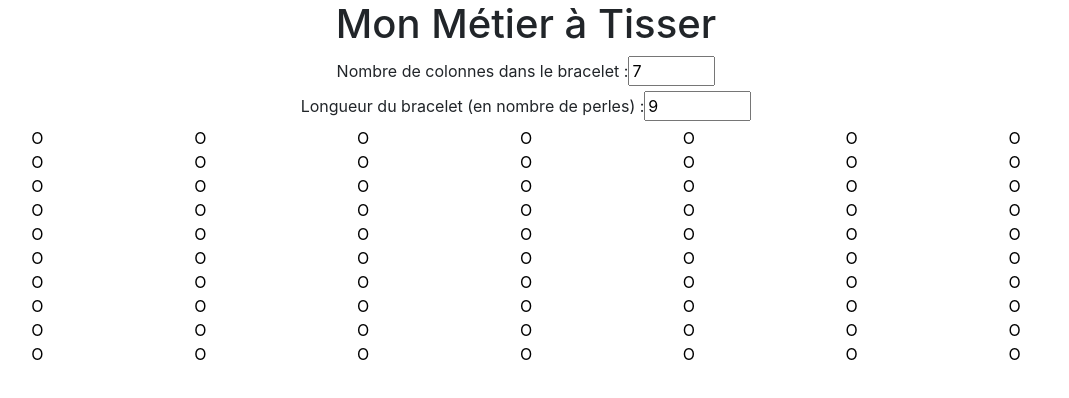
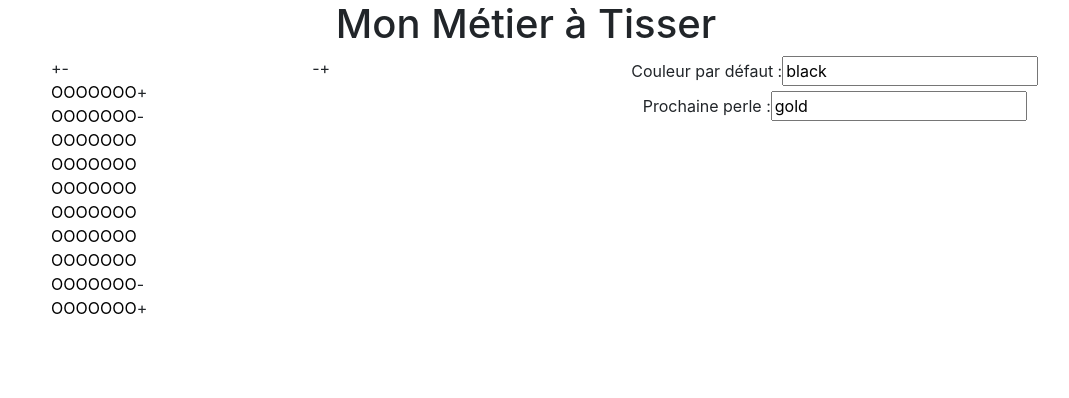
Before and after one commit to FabienLebas/mon-metier-a-tisser, a React (Create React App) app: page / in a window 1280 px wide. Shown: the top 398 px of the page, without its empty margins (114-1183 px from the left). Built offline with nearby package versions, Linux system fonts and the light colour scheme.

Commit message:
I can add and remove line by line with icons

```diff
--- a/package.json
+++ b/package.json
@@ -9,6 +9,7 @@
     "bootstrap": "^4.4.1",
     "react": "^16.12.0",
     "react-bootstrap": "^1.0.0-beta.16",
+    "react-color": "^2.18.0",
     "react-dom": "^16.12.0",
     "react-scripts": "3.3.0"
   },
--- a/public/index.html
+++ b/public/index.html
@@ -30,6 +30,8 @@
       integrity="sha384-Vkoo8x4CGsO3+Hhxv8T/Q5PaXtkKtu6ug5TOeNV6gBiFeWPGFN9MuhOf23Q9Ifjh"
       crossorigin="anonymous"
     />
+    <!--Font Awesome -->
+    <link rel="stylesheet" href="https://cdnjs.cloudflare.com/ajax/libs/font-awesome/4.7.0/css/font-awesome.min.css">
     <title>React App</title>
   </head>
   <body>
--- a/src/App.css
+++ b/src/App.css
@@ -36,3 +36,10 @@
     transform: rotate(360deg);
   }
 }
+
+.perle{
+  padding-top: 0px;
+  padding-bottom: 0px;
+  padding-right: 0px;
+  padding-left: 0px;
+}
--- a/src/components/Canvas.js
+++ b/src/components/Canvas.js
@@ -20,77 +20,118 @@ export default class Canvas extends Component {
         ["default", "default", "default", "default", "default", "default", "default"],
         ["default", "default", "default", "default", "default", "default", "default"]
       ],
-      defaultColor: "black"
+      defaultColor: "black",
+      nextColor: "gold"
     }
   }
 
-  handleChangeColumns = (event) => {
-    const valueInput = parseInt(event.target.value, 10);
-    const initialNbColumns = this.state.matrix[0].length;
-    if ( valueInput > 1 && valueInput < initialNbColumns){ //decrease
-      const newMatrix = this.state.matrix.map(line => line.slice(0,valueInput));
+  addColumn = (side) => {
+    let newMatrix = this.state.matrix;
+    if (side === "left"){
+      newMatrix = newMatrix.map(line => ["default"].concat(line))
+    } else if (side === "right") {
+      newMatrix = newMatrix.map(line => line.concat(["defaul"]))
+    }
     this.setState({
-        columnsInput: valueInput,
-        matrix: newMatrix
-      })
-    } else if (valueInput > 1 && valueInput > initialNbColumns) { //increase
-      const newMatrix = this.state.matrix.map(line => this.addColumns(line, valueInput - initialNbColumns));
-      this.setState({
-        columnsInput: valueInput,
       matrix: newMatrix
     })
   }
-    else {
+
+  removeColumn = (side) => {
+    let newMatrix = this.state.matrix;
+    if (side === "left"){
+      newMatrix = newMatrix.map(line => {
+        line.shift();
+        return line;
+      })
+    } else if (side === "right") {
+      newMatrix = newMatrix.map(line => {
+        line.pop();
+        return line;
+      } )
+    }
     this.setState({
-        columnsInput: valueInput
+      matrix: newMatrix
     })
   }
+
+  addLine = (side) => {
+    let newMatrix = this.state.matrix;
+    let newLine = [];
+    for (let i = 0; i < this.state.matrix[0].length; i++){
+      newLine.push("default");
+    }
+    if (side === "top"){
+      newMatrix.unshift(newLine);
+    } else if (side === "bottom") {
+      newMatrix.push(newLine);
+    }
+    this.setState({
+      matrix: newMatrix
+    })
   }
 
-  addColumns = (line, numberOfColumnsToAdd) => {
-    const result = line;
-    for (let i = 0; i < numberOfColumnsToAdd; i++){
-      result.push("default");
+  removeLine = (side) => {
+    let newMatrix = this.state.matrix;
+    if (side === "top"){
+      newMatrix.shift();
+    } else if (side === "bottom") {
+      newMatrix.pop();
     }
-    return result;
+    this.setState({
+      matrix: newMatrix
+    })
   }
 
-  handleChangeLines = (event) => {
-    const valueInput = parseInt(event.target.value, 10);
-    const initalNbLines = this.state.matrix.length;
-    if ( valueInput > 1 && valueInput < initalNbLines){ //decrease
-      const newMatrix = this.state.matrix.slice(0, valueInput);
+  handleChangeDefaultColor = (event) => {
     this.setState({
-        matrix: newMatrix,
-        linesInput: valueInput
-      })
-    } else if (valueInput > 1 && valueInput > initalNbLines) { //increase
-      const newLine = [];
-      for (let j = 0; j < this.state.matrix[0].length; j++){
-        newLine.push("default");
-      }
-      const newMatrix = this.state.matrix;
-      for (let i = 0; i < valueInput - initalNbLines; i++){
-        newMatrix.push([...newLine]);
-      }
-      this.setState({
-        matrix: newMatrix,
-        linesInput: valueInput
+      defaultColor: event.target.value
     })
   }
-    else {
+
+  handleChangeNextColor = (event) => {
     this.setState({
-        linesInput: valueInput
+      nextColor: event.target.value
     })
-    }
   }
 
   drawLineMatrix = (line, indexLine) => {
+    switch(indexLine){
+      case 0:
+        return (
+          <Row key={indexLine}>
+            {line.map((perleColor, indexColumn) => this.drawPerle(perleColor, indexColumn, indexLine))}
+            <span onClick={(event) => this.addLine("top")}>+</span>
+          </Row>
+        )
+      case 1:
+        return(
+          <Row key={indexLine}>
+            {line.map((perleColor, indexColumn) => this.drawPerle(perleColor, indexColumn, indexLine))}
+            <span onClick={(event) => this.removeLine("top")}>-</span>
+          </Row>
+        )
+      case this.state.matrix.length - 2:
+        return(
+          <Row key={indexLine}>
+            {line.map((perleColor, indexColumn) => this.drawPerle(perleColor, indexColumn, indexLine))}
+            <span onClick={(event) => this.removeLine("bottom")}>-</span>
+          </Row>
+        )
+      case this.state.matrix.length -1:
+        return(
+          <Row key={indexLine}>
+            {line.map((perleColor, indexColumn) => this.drawPerle(perleColor, indexColumn, indexLine))}
+            <span onClick={(event) => this.addLine("bottom")}>+</span>
+          </Row>
+        )
+      default:
         return(
           <Row key={indexLine}>
             {line.map((perleColor, indexColumn) => this.drawPerle(perleColor, indexColumn, indexLine))}
           </Row>
         )
+    }
   }
 
   drawPerle = (perleColor, indexColumn, indexLine) => {
@@ -99,12 +140,11 @@ export default class Canvas extends Component {
       myColor = perleColor;
     }
     return(
-      <Col key={indexColumn} style={{color: myColor}} onClick={(event) => this.changeColor(indexColumn, indexLine, "blue")}>O</Col>
+      <div key={indexColumn} style={{color: myColor}} className="perle" onClick={(event) => this.changePerleColor(indexColumn, indexLine, this.state.nextColor)}>O</div>
     )
   }
 
-  changeColor = (indexColumn, indexLine, newColor) => {
-    console.log(`changeColor for column ${indexColumn} and line ${indexLine}`);
+  changePerleColor = (indexColumn, indexLine, newColor) => {
     const newMatrix = this.state.matrix;
     newMatrix[indexLine][indexColumn] = newColor;
     this.setState({
@@ -113,19 +153,39 @@ export default class Canvas extends Component {
   }
 
   render(){
-    console.log(this.state.matrix);
     return(
       <div>
+        <Container>
+          <Row>
+            <Col className="offset-1">
+              <Row>
+                <Col className="col-4">
+                  <Row>
+                    <span onClick={(event) => this.addColumn("left")}>+</span>
+                    <span onClick={(event) => this.removeColumn("left")}>-</span>
+                  </Row>
+                </Col>
+                <Col className="col-4 offset-2">
+                  <Row>
+                    <span onClick={(event) => this.removeColumn("right")}>-</span>
+                    <span onClick={(event) => this.addColumn("right")}>+</span>
+                  </Row>
+                </Col>
+              </Row>
+              {this.state.matrix.map((line, index) => this.drawLineMatrix(line, index))}
+            </Col>
+
+            <Col>
               <div>
-          <label htmlFor="columns">Nombre de colonnes dans le bracelet :</label>
-          <input type="number" id="columns" name="columns" min="1" max="20" value={this.state.columnsInput} onChange={this.handleChangeColumns}></input>
+                <label htmlFor="defaultColor">Couleur par défaut :</label>
+                <input type="text" id="defaultColor" name="defaultColor" value={this.state.defaultColor} onChange={this.handleChangeDefaultColor}></input>
               </div>
               <div>
-          <label htmlFor="lines">Longueur du bracelet (en nombre de perles) :</label>
-          <input type="number" id="lines" name="lines" min="10" max="1000" value={this.state.linesInput} onChange={this.handleChangeLines}></input>
+                <label htmlFor="nextColor">Prochaine perle :</label>
+                <input type="text" id="nextColor" name="nextColor" value={this.state.nextColor} onChange={this.handleChangeNextColor}></input>
               </div>
-        <Container>
-          {this.state.matrix.map((line, index) => this.drawLineMatrix(line, index))}
+            </Col>
+          </Row>
         </Container>
       </div>
     )
```
Also changed, not shown: public/arrow-left.png (added), 1 other file (tests, documents, lock files or other folders). Lines whose indentation alone changed are shown as unchanged.
